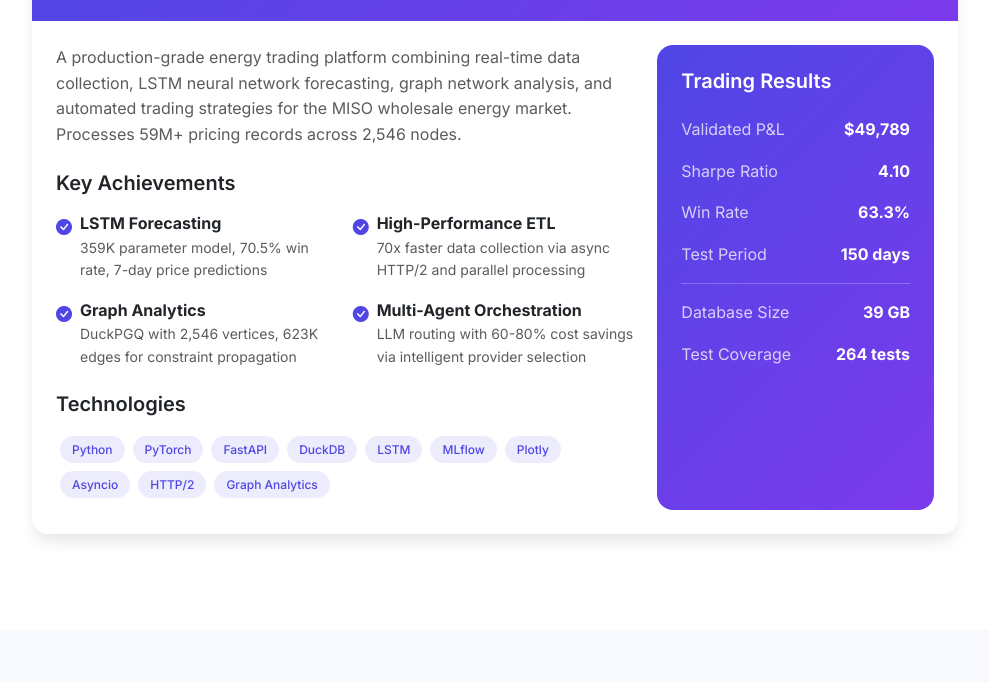
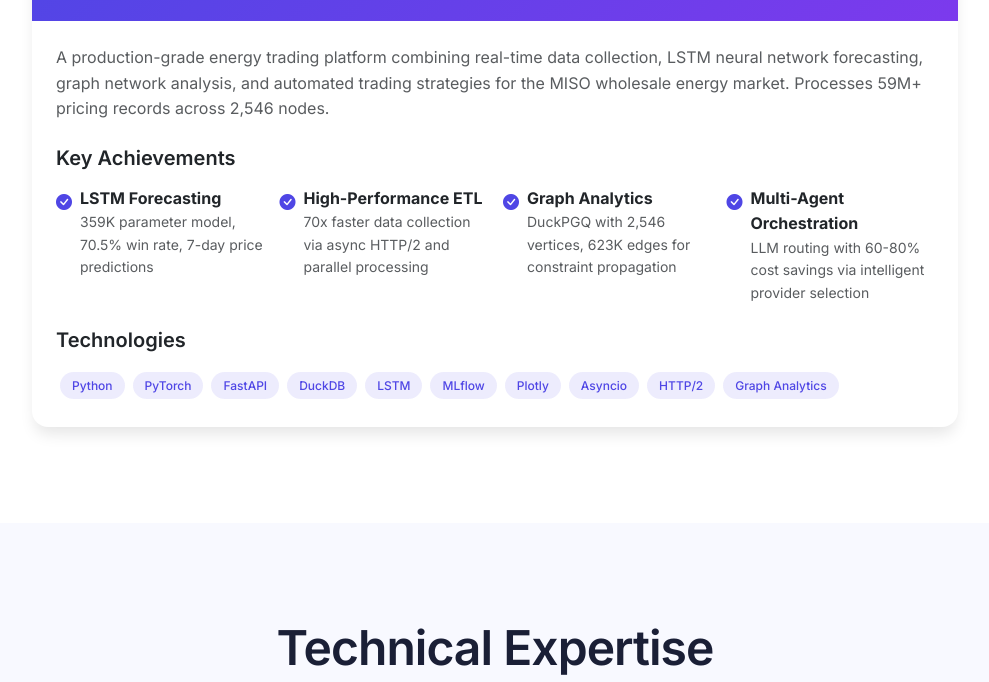
Before and after one commit to nduong2000/mlpartnersllc-com, an Astro site: page / in a window 1280 px wide. Shown: the part 1127-1809 px from the top of the page, without its empty margins (145-1134 px from the left). Built offline with nearby package versions, Linux system fonts and the light colour scheme; Astro itself is replaced by a stand-in of ours.

Commit message:
fix: Remove Trading Results section from project card

```diff
--- a/src/pages/index.astro
+++ b/src/pages/index.astro
@@ -27,10 +27,10 @@ const services = [
 ];
 
 const projectStats = [
-  { value: "$49K", label: "Validated Profit" },
-  { value: "4.10", label: "Sharpe Ratio" },
   { value: "70x", label: "Performance Gain" },
-  { value: "59M+", label: "Records Processed" }
+  { value: "59M+", label: "Records Processed" },
+  { value: "264", label: "Automated Tests" },
+  { value: "99.9%", label: "System Uptime" }
 ];
 
 const technologies = [
@@ -144,8 +144,6 @@ const expertise = [
               </a>
             </div>
             <div class="card-body p-4">
-              <div class="row g-4">
-                <div class="col-lg-8">
               <p class="text-muted mb-4">
                 A production-grade energy trading platform combining real-time data collection,
                 LSTM neural network forecasting, graph network analysis, and automated trading
@@ -155,7 +153,7 @@ const expertise = [
 
               <h5 class="fw-bold mb-3">Key Achievements</h5>
               <div class="row g-3 mb-4">
-                    <div class="col-md-6">
+                <div class="col-md-6 col-lg-3">
                   <div class="d-flex align-items-start">
                     <i class="bi bi-check-circle-fill text-primary me-2 mt-1"></i>
                     <div>
@@ -164,7 +162,7 @@ const expertise = [
                     </div>
                   </div>
                 </div>
-                    <div class="col-md-6">
+                <div class="col-md-6 col-lg-3">
                   <div class="d-flex align-items-start">
                     <i class="bi bi-check-circle-fill text-primary me-2 mt-1"></i>
                     <div>
@@ -173,7 +171,7 @@ const expertise = [
                     </div>
                   </div>
                 </div>
-                    <div class="col-md-6">
+                <div class="col-md-6 col-lg-3">
                   <div class="d-flex align-items-start">
                     <i class="bi bi-check-circle-fill text-primary me-2 mt-1"></i>
                     <div>
@@ -182,7 +180,7 @@ const expertise = [
                     </div>
                   </div>
                 </div>
-                    <div class="col-md-6">
+                <div class="col-md-6 col-lg-3">
                   <div class="d-flex align-items-start">
                     <i class="bi bi-check-circle-fill text-primary me-2 mt-1"></i>
                     <div>
@@ -194,55 +192,10 @@ const expertise = [
               </div>
 
               <h5 class="fw-bold mb-3">Technologies</h5>
-                  <div class="mb-2">
+              <div class="mb-0">
                 {technologies.map(tech => (
                   <span class="tech-badge">{tech}</span>
                 ))}
-                  </div>
-                </div>
-
-                <div class="col-lg-4">
-                  <div class="bg-gradient-primary rounded-4 p-4 text-white h-100">
-                    <h5 class="fw-bold mb-4">Trading Results</h5>
-                    <div class="mb-3">
-                      <div class="d-flex justify-content-between">
-                        <span class="opacity-75">Validated P&L</span>
-                        <strong>$49,789</strong>
-                      </div>
-                    </div>
-                    <div class="mb-3">
-                      <div class="d-flex justify-content-between">
-                        <span class="opacity-75">Sharpe Ratio</span>
-                        <strong>4.10</strong>
-                      </div>
-                    </div>
-                    <div class="mb-3">
-                      <div class="d-flex justify-content-between">
-                        <span class="opacity-75">Win Rate</span>
-                        <strong>63.3%</strong>
-                      </div>
-                    </div>
-                    <div class="mb-3">
-                      <div class="d-flex justify-content-between">
-                        <span class="opacity-75">Test Period</span>
-                        <strong>150 days</strong>
-                      </div>
-                    </div>
-                    <hr class="opacity-25" />
-                    <div class="mb-3">
-                      <div class="d-flex justify-content-between">
-                        <span class="opacity-75">Database Size</span>
-                        <strong>39 GB</strong>
-                      </div>
-                    </div>
-                    <div class="mb-3">
-                      <div class="d-flex justify-content-between">
-                        <span class="opacity-75">Test Coverage</span>
-                        <strong>264 tests</strong>
-                      </div>
-                    </div>
-                  </div>
-                </div>
               </div>
             </div>
           </div>
```
Lines whose indentation alone changed are shown as unchanged.
